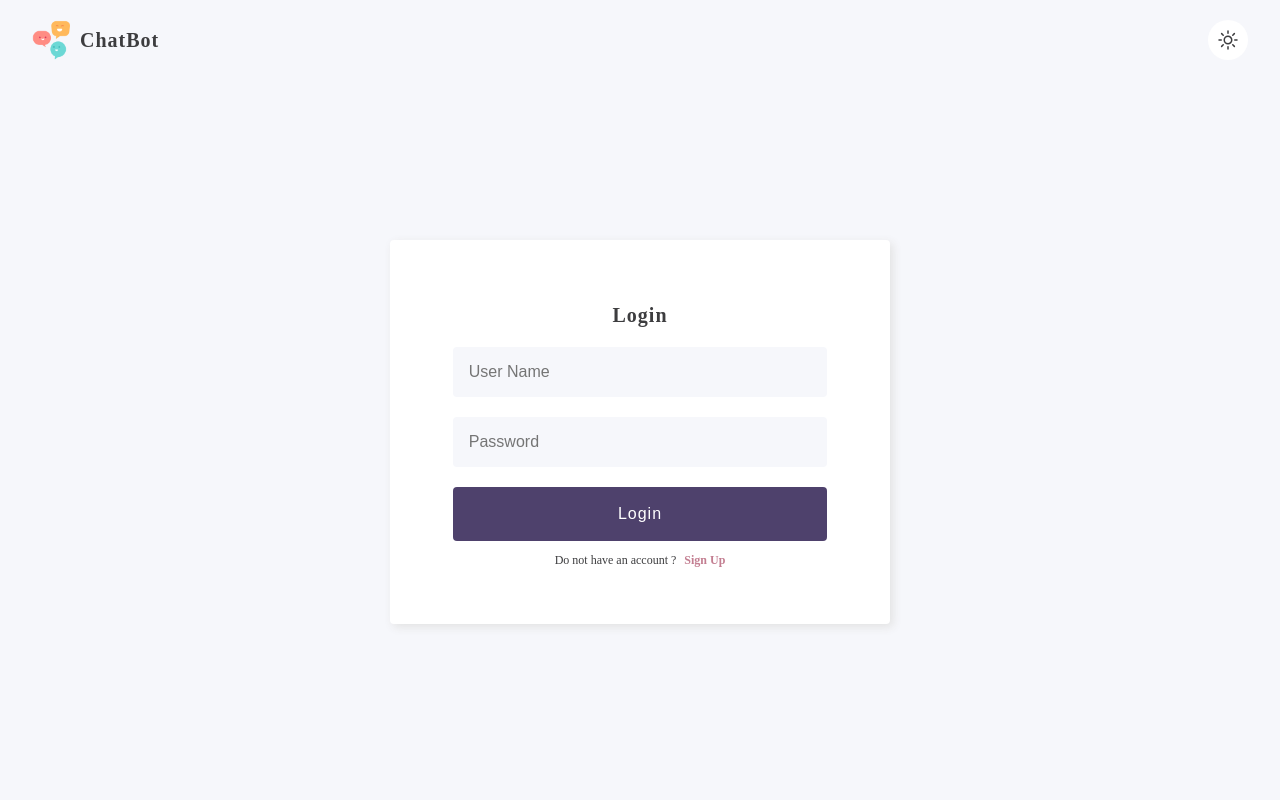
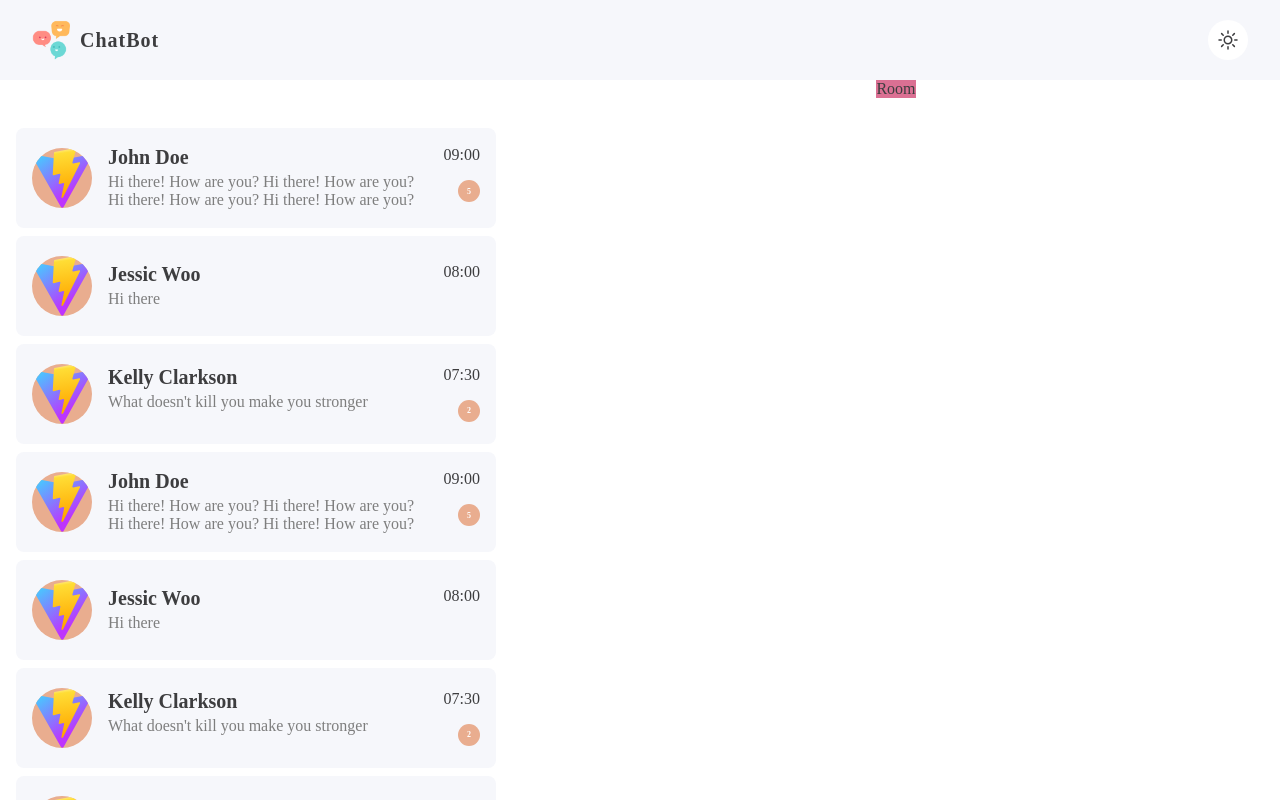
Before and after one commit to tsengm6h6/chat-app-client-v2, a React (Vite) app: page / in a window 1280 px wide. Before the commit this address led to /login. Built offline with nearby package versions, Linux system fonts and the light colour scheme.

Commit message:
add chat rrecord list ui

```diff
--- a/src/App.css
+++ b/src/App.css
@@ -2,6 +2,7 @@
   margin: 0;
   padding: 0;
   box-sizing: border-box;
+  overflow: hidden;
 }
 
 :root {
--- a/src/App.jsx
+++ b/src/App.jsx
@@ -2,14 +2,14 @@ import { useState } from 'react'
 import styled, { ThemeProvider } from "styled-components"
 import { Routes, Route, Navigate } from 'react-router-dom'
 import { GlobalStyle } from './utils/style'
-import Home from './pages/Home'
+import Home from './pages/Chat/Home'
 import Login from './pages/Login/Login'
 import SignUp from './pages/SignUp/SignUp'
 import './App.css'
 
 
 function App() {
-  const [user, setUser] = useState(null)
+  const [user, setUser] = useState({ name: 'Yutzu' })
   const [mode, setMode] = useState('light')
 
   return (
--- a/src/components/MainContainer.jsx
+++ b/src/components/MainContainer.jsx
@@ -4,13 +4,13 @@ import styled from 'styled-components'
 function MainContainer({ children }) {
   return (
     <Container>
-      {children}
+      { children }
     </Container>
   )
 }
 
 
-const Container = styled.main `
+export const Container = styled.div `
   width: 100%;
   min-height: calc(100vh - 80px);
   padding: 2rem 0 3rem;
--- /dev/null
+++ b/src/data/fakeRecord.js
@@ -0,0 +1,66 @@
+export const fakeRecord = [
+  {
+    id: 1,
+    avatar: "/vite.svg",
+    name: "John Doe",
+    text: "Hi there! How are you? Hi there! How are you? Hi there! How are you? Hi there! How are you?",
+    time: "09:00",
+    unread: 5
+  },
+  {
+    id: 2,
+    avatar: "/vite.svg",
+    name: "Jessic Woo",
+    text: "Hi there",
+    time: "08:00",
+    unread: 0
+  },
+  {
+    id: 3,
+    avatar: "/vite.svg",
+    name: "Kelly Clarkson",
+    text: "What doesn't kill you make you stronger",
+    time: "07:30",
+    unread: 2
+  },
+  {
+    id: 4,
+    avatar: "/vite.svg",
+    name: "John Doe",
+    text: "Hi there! How are you? Hi there! How are you? Hi there! How are you? Hi there! How are you?",
+    time: "09:00",
+    unread: 5
+  },
+  {
+    id: 5,
+    avatar: "/vite.svg",
+    name: "Jessic Woo",
+    text: "Hi there",
+    time: "08:00",
+    unread: 0
+  },
+  {
+    id: 6,
+    avatar: "/vite.svg",
+    name: "Kelly Clarkson",
+    text: "What doesn't kill you make you stronger",
+    time: "07:30",
+    unread: 2
+  },
+  {
+    id: 7,
+    avatar: "/vite.svg",
+    name: "Jessic Woo",
+    text: "Hi there",
+    time: "08:00",
+    unread: 0
+  },
+  {
+    id: 8,
+    avatar: "/vite.svg",
+    name: "Kelly Clarkson",
+    text: "What doesn't kill you make you stronger",
+    time: "07:30",
+    unread: 2
+  }
+]
--- /dev/null
+++ b/src/pages/Chat/ChatListItem.jsx
@@ -0,0 +1,106 @@
+import React from 'react'
+import styled from 'styled-components'
+
+function ChatListItem({ avatar, name, text, time, unread }) {
+  return (
+    <ListItem>
+        <Avatar src={ avatar } alt="avatar" />
+        <ListContent>
+          <TitleBox>
+            <ContentTitle>{ name }</ContentTitle>
+            <ContentText>{ text }</ContentText>
+          </TitleBox>
+          <TimeBox>
+            <ContentTime>{ time }</ContentTime>
+            { unread !== 0 && <ContentUnread>{ unread }</ContentUnread>}
+          </TimeBox>
+        </ListContent>
+      </ListItem>
+  )
+}
+
+const ListItem = styled.li `
+  width: 100%;
+  min-width: none;
+  max-width: 480px;
+  height: 100px;
+  padding: 1rem;
+  margin-bottom: 0.5rem;
+  display: flex;
+  align-items: center;
+  gap: 1rem;
+  background-color: var(--bg-color-darken);
+  border-radius: 8px;
+`
+
+const Avatar = styled.img `
+  width: 60px;
+  height: 60px;
+  background-color: var(--warning);
+  border-radius: 50%;
+  object-fit: cover;
+`
+
+const ListContent = styled.div `
+  flex: 1;
+  display: flex;
+  justify-content: space-between;
+  gap: 1rem;
+  border-bottom: 1px solid var(--bg-color-darken);
+`
+
+const Box = styled.div `
+  display: flex;
+  flex-direction: column;
+`
+
+const TitleBox = styled(Box) `
+  flex: 1;
+  overflow: hidden;
+`
+
+const TimeBox = styled(Box) `
+  align-items: flex-end;
+  gap: 0.5rem;
+`
+
+const ContentTitle = styled.h2 `
+  font-size: 1.25em;
+  font-weight: 600;
+  margin-bottom: 4px;
+  color: var(--main-color);
+`
+
+const ContentText = styled.p `
+  font-size: 1em;
+  font-weight: 400;
+  color: #7e7e7e;
+  max-width: 100%;
+  display: -webkit-box;
+  -webkit-line-clamp: 2;
+  -webkit-box-orient: vertical;
+  overflow: hidden;
+  white-space: pre-wrap;
+`
+
+const ContentTime = styled.p `
+  font-size: 1em;
+  font-weight: 500;
+  color: var(--main-color);
+  margin-bottom: 8px;
+`
+
+const ContentUnread = styled.span `
+  display: flex;
+  align-items: center;
+  justify-content: center;
+  width: 22px;
+  height: 22px;
+  border-radius: 50%;
+  background-color: ${props => props.theme.mode === 'dark' ? 'var(--secondary)' : 'var(--warning)'};
+  font-size: 0.5em;
+  font-weight: 600;
+  color: var(--bg-color-main);
+`
+
+export default ChatListItem
--- /dev/null
+++ b/src/pages/Chat/ChatRecordList.jsx
@@ -0,0 +1,30 @@
+import React from 'react'
+import styled from 'styled-components'
+import ListItem from './ChatListItem'
+import { fakeRecord } from '../../data/fakeRecord'
+
+
+function ChatRecordList() {
+
+  const renderedRecord = fakeRecord.map(record => {
+    return (
+      <ListItem key={record.id} {...record}  />
+    )
+  })
+
+  return (
+    <List>
+      {renderedRecord}
+    </List>
+  )
+}
+
+const List = styled.ul `
+  width: 100%;
+  padding: 1rem;
+  display: flex;
+  flex-direction: column;
+  align-items: center;
+`
+
+export default ChatRecordList
--- /dev/null
+++ b/src/pages/Chat/ChatRoom.jsx
@@ -0,0 +1,17 @@
+import React from 'react'
+import styled from 'styled-components'
+
+function ChatRoom() {
+  return (
+    <RoomWrapper>
+      Room
+    </RoomWrapper>
+  )
+}
+
+const RoomWrapper = styled.div `
+  background-color: palevioletred;
+`
+
+
+export default ChatRoom
--- /dev/null
+++ b/src/pages/Chat/Home.jsx
@@ -0,0 +1,74 @@
+import React, { useState } from 'react'
+import styled from 'styled-components'
+import { Container } from '../../components/MainContainer'
+import Navbar from '../../components/Navbar'
+import ChatRecordList from '../Chat/ChatRecordList'
+import ChatRoom from '../Chat/ChatRoom'
+
+function Home() {
+  const [chatId, setChatId] = useState('hi')
+  const [show, setShow] = useState(false)
+
+  return (
+    <>
+      <Navbar />
+      <Wrapper>
+        <ChatContainer onClick={() => setShow(true)}>
+          <ChatRecordList />
+        </ChatContainer>
+        <RoomContainer
+          onClick={() => setShow(false)}
+          className={show ? 'show' : null}>
+          <ChatRoom />
+        </RoomContainer>
+      </Wrapper>
+    </>
+  )
+}
+
+const Wrapper = styled.div `
+  display: flex;
+  flex-direction: column;
+  position: relative;
+
+  @media screen and (min-width: 768px) {
+    flex-direction: row;
+  }
+`
+
+const ChatContainer = styled(Container) `
+  overflow: auto;
+  height: calc(100vh - 80px);
+  background-color: var(--bg-color-main);
+  align-items: flex-start;
+  padding: 2rem 0 1rem;
+
+  @media screen and (min-width: 768px) {
+    max-width: calc(480px + 2rem);
+  }
+`
+
+const RoomContainer = styled(ChatContainer) `
+  padding: 0 1rem;
+  position: absolute;
+  top: 0;
+  left: 0;
+  transform: translateX(100%) scale(0, 1);
+  transform-origin: right;
+  opacity: 0;
+  transition: 0.3s all ease-in-out;
+
+  &.show {
+    transform: translateX(0) scale(1, 1);
+    opacity: 1;
+  }
+
+  @media screen and (min-width: 768px) {
+    position: relative;
+    transform: translateX(0) scale(1, 1);
+    opacity: 1;
+    max-width: 100%;
+  }
+`
+
+export default Home
--- a/src/pages/Home.jsx
+++ /dev/null
@@ -1,9 +0,0 @@
-import React from 'react'
-
-function Home() {
-  return (
-    <div>Home</div>
-  )
-}
-
-export default Home
```
